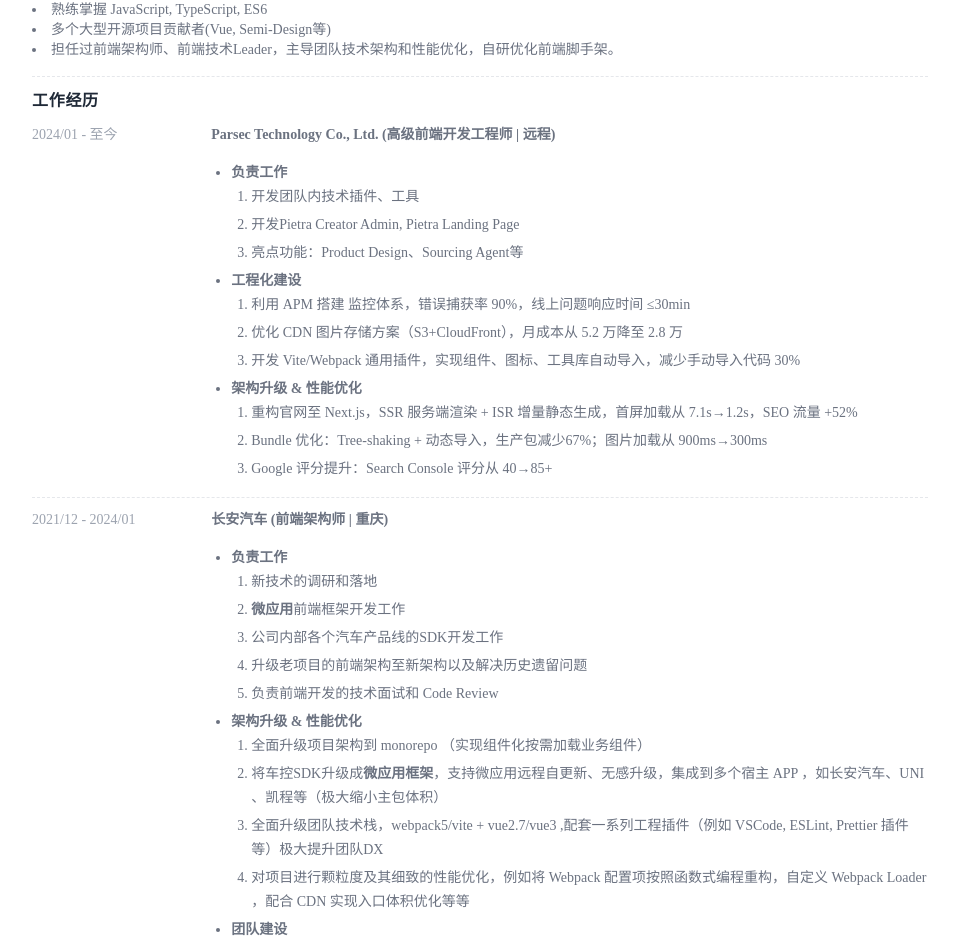
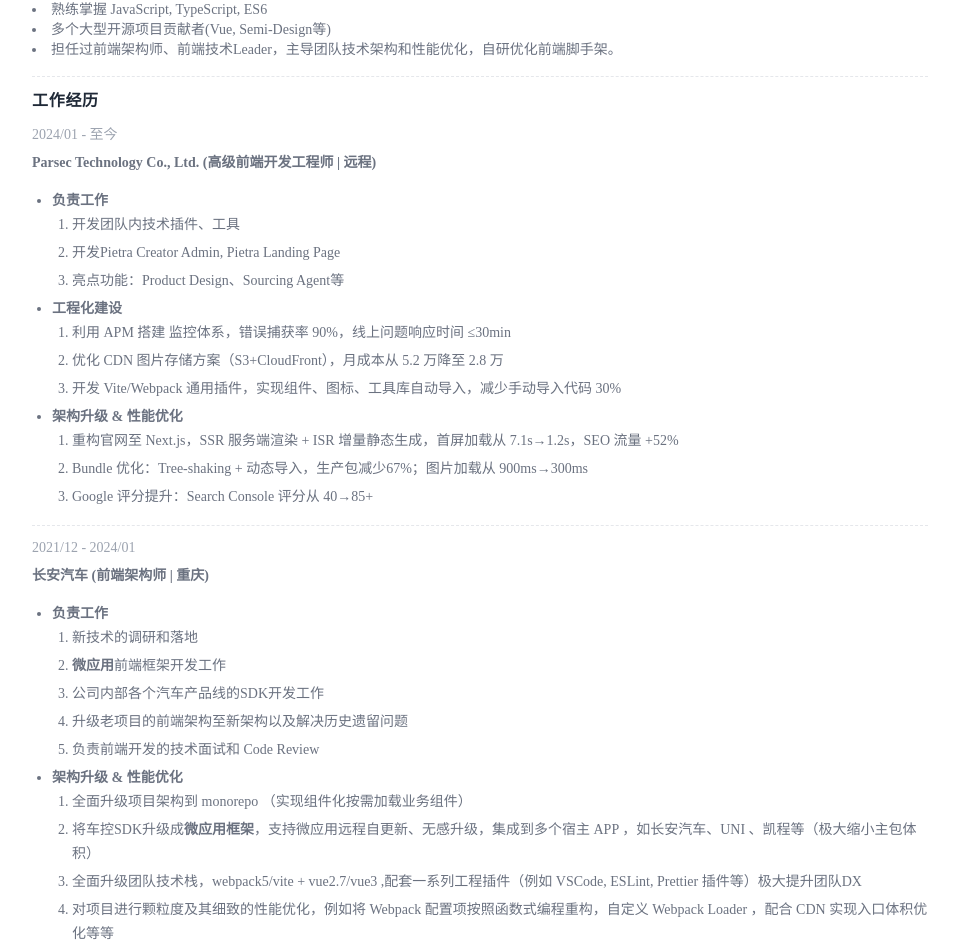
Before and after one commit to xieyezi/my-resume, a Next.js app: page / in a window 1280 px wide. Shown: the part 320-1264 px from the top of the page, without its empty margins (160-1119 px from the left). Built offline with nearby package versions, Linux system fonts and the light colour scheme.

Commit message:
refactor: simplify layout and improve styling in ResumeWork component for better readability

```diff
--- a/src/components/resume-work.tsx
+++ b/src/components/resume-work.tsx
@@ -10,14 +10,14 @@
           {/* First Job */}
           <div className='section-detail-item mt-3 border-b border-gray-200 pb-2 border-dashed dark:border-gray-700'>
             <div className='normal-content'>
-              <div className='grid md:grid-cols-5'>
-                <div className='md:col-span-1 left-time mt-0 mb-2 mr-0 md:mr-4'>
-                  <h4 className='md:text-left text-gray-400 flex justify-between md:block dark:opacity-80'>
+              <div className='flex flex-col'>
+                <div className='left-time mt-0 mb-2'>
+                  <h4 className='text-gray-400 flex justify-between md:block dark:opacity-80'>
                     <div>2024/01 - 至今</div>
                   </h4>
                 </div>
 
-                <div className='md:col-span-4'>
+                <div>
                   <header>
                     <h3 className='font-semibold mb-2 dark:text-white'>
                       <a href='https://www.pietrastudio.com' rel='noopener noreferrer' target='_blank'>
@@ -64,14 +64,14 @@
           {/* Second Job */}
           <div className='section-detail-item mt-3 border-b border-gray-200 pb-2 border-dashed dark:border-gray-700'>
             <div className='normal-content'>
-              <div className='grid md:grid-cols-5'>
-                <div className='md:col-span-1 left-time mt-0 mb-2 mr-0 md:mr-4'>
-                  <h4 className='md:text-left text-gray-400 flex justify-between md:block dark:opacity-80'>
+              <div className='flex flex-col'>
+                <div className='left-time mt-0 mb-2'>
+                  <h4 className='text-gray-400 flex justify-between md:block dark:opacity-80'>
                     <div>2021/12 - 2024/01</div>
                   </h4>
                 </div>
 
-                <div className='md:col-span-4'>
+                <div>
                   <header>
                     <h3 className='font-semibold mb-2 dark:text-white'>
                       <a href='https://www.changan.com.cn' rel='noopener noreferrer' target='_blank'>
```
